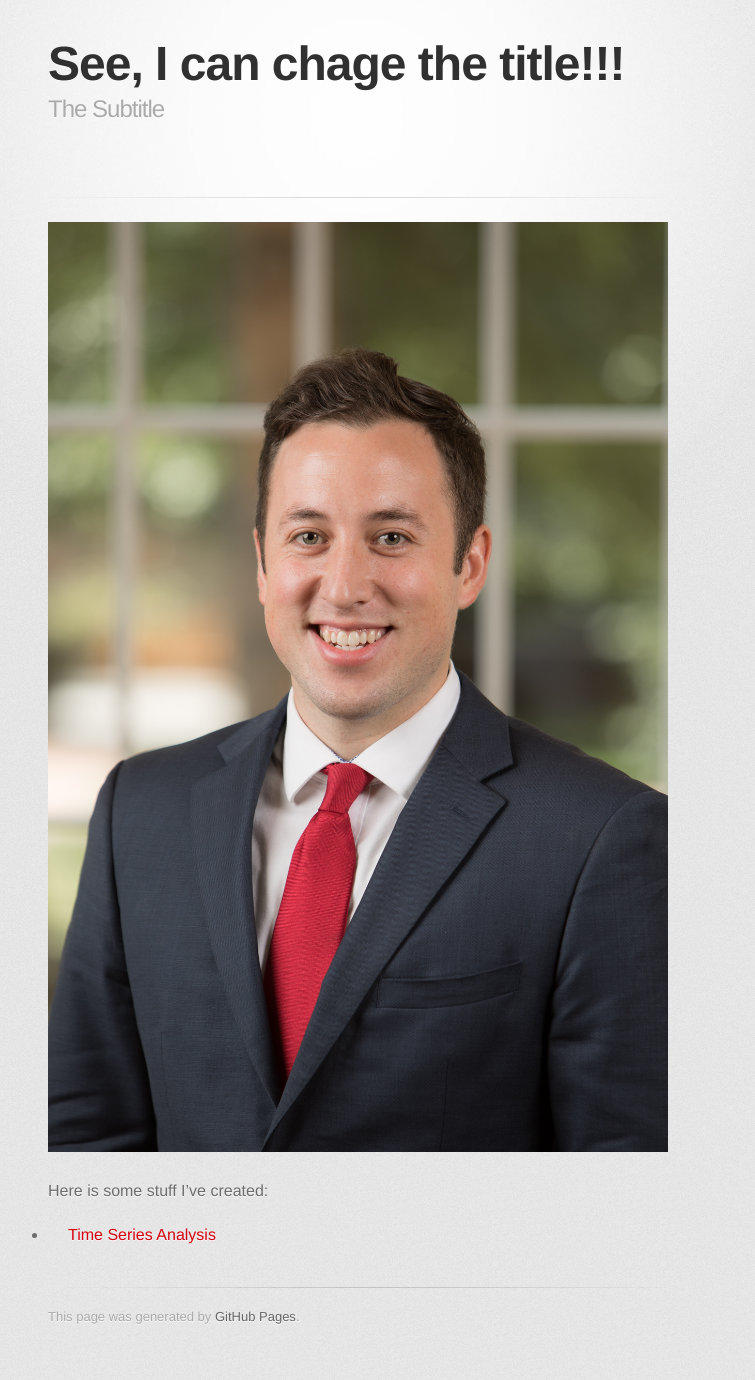
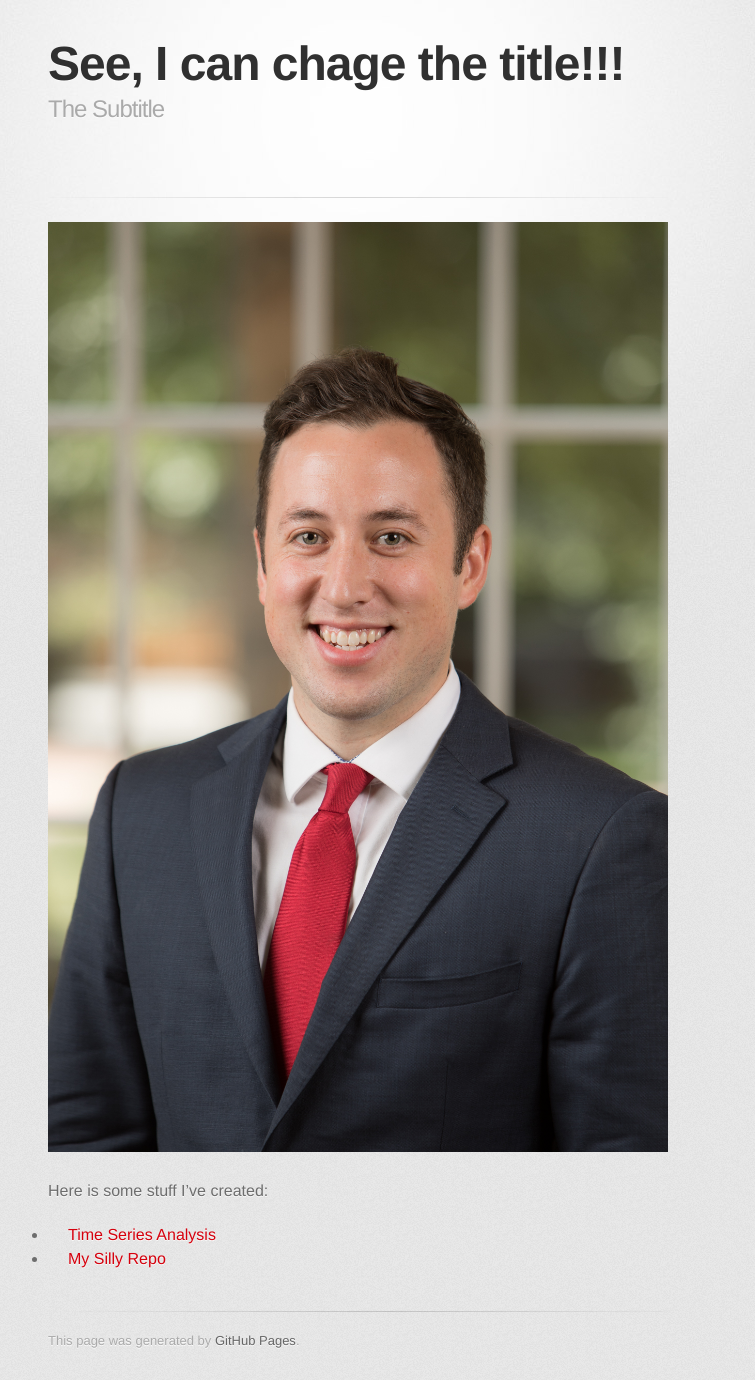
Before and after one commit to bpwheelock/bpwheelock.github.io, a Jekyll site: the page built from index.md, in a window 1280 px wide. Shown: the whole page, without its empty margins (282-1037 px from the left). Built offline with Jekyll 4.4.1, drawn with Linux system fonts in a browser that asks for light colours; some web fonts are replaced; our own code applies the rules of GitHub Pages for plain Markdown files; before the commit the page ends 1356 px from its top, so only the background shows below that.

Commit message:
Update index.md

```diff
--- a/index.md
+++ b/index.md
@@ -7,3 +7,4 @@ description: The Subtitle
 
 Here is some stuff I've created:
 - [Time Series Analysis](/timeseries/index.md)
+- [My Silly Repo](https://github.com/bpwheelock/silly)
```
